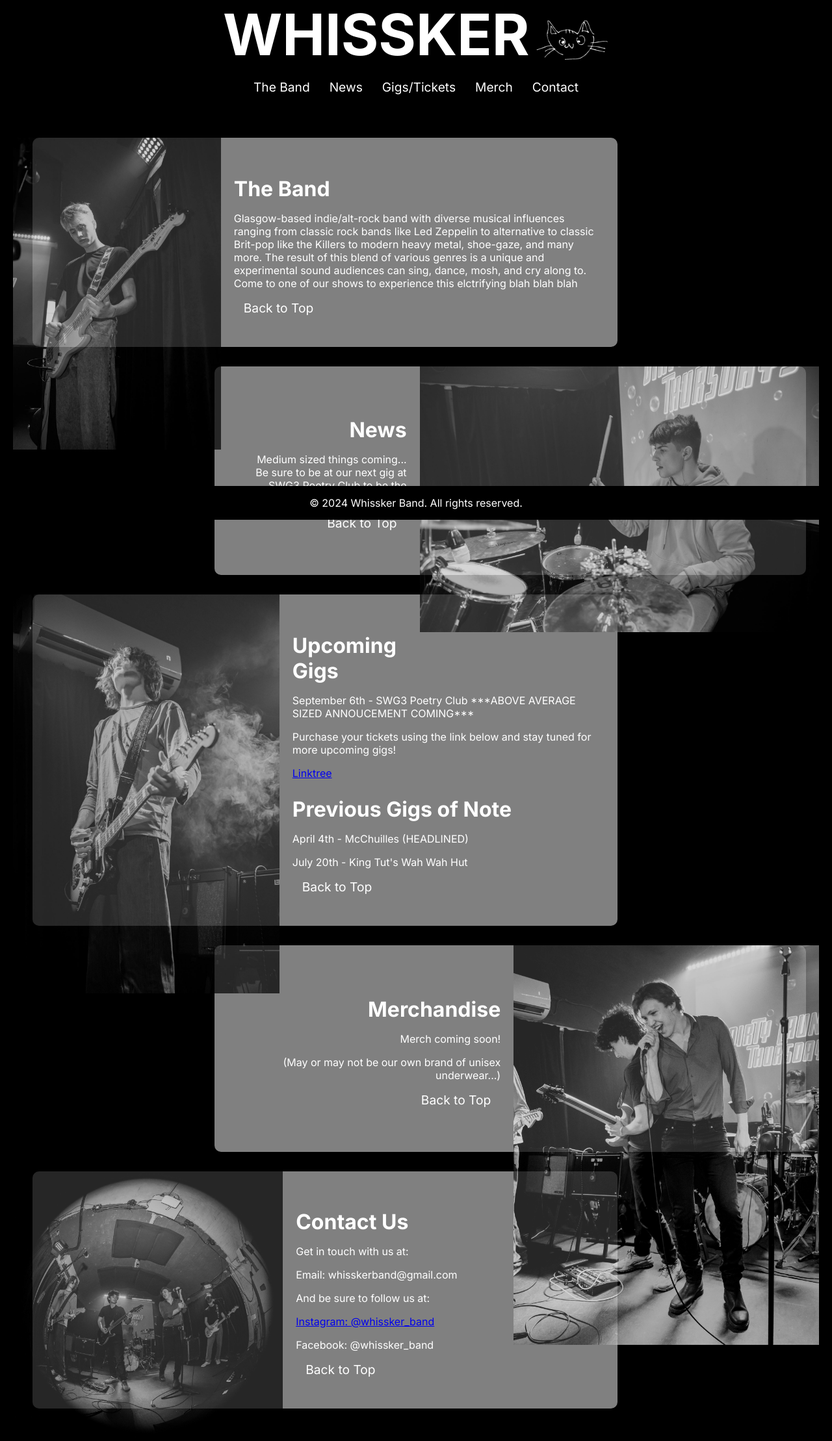
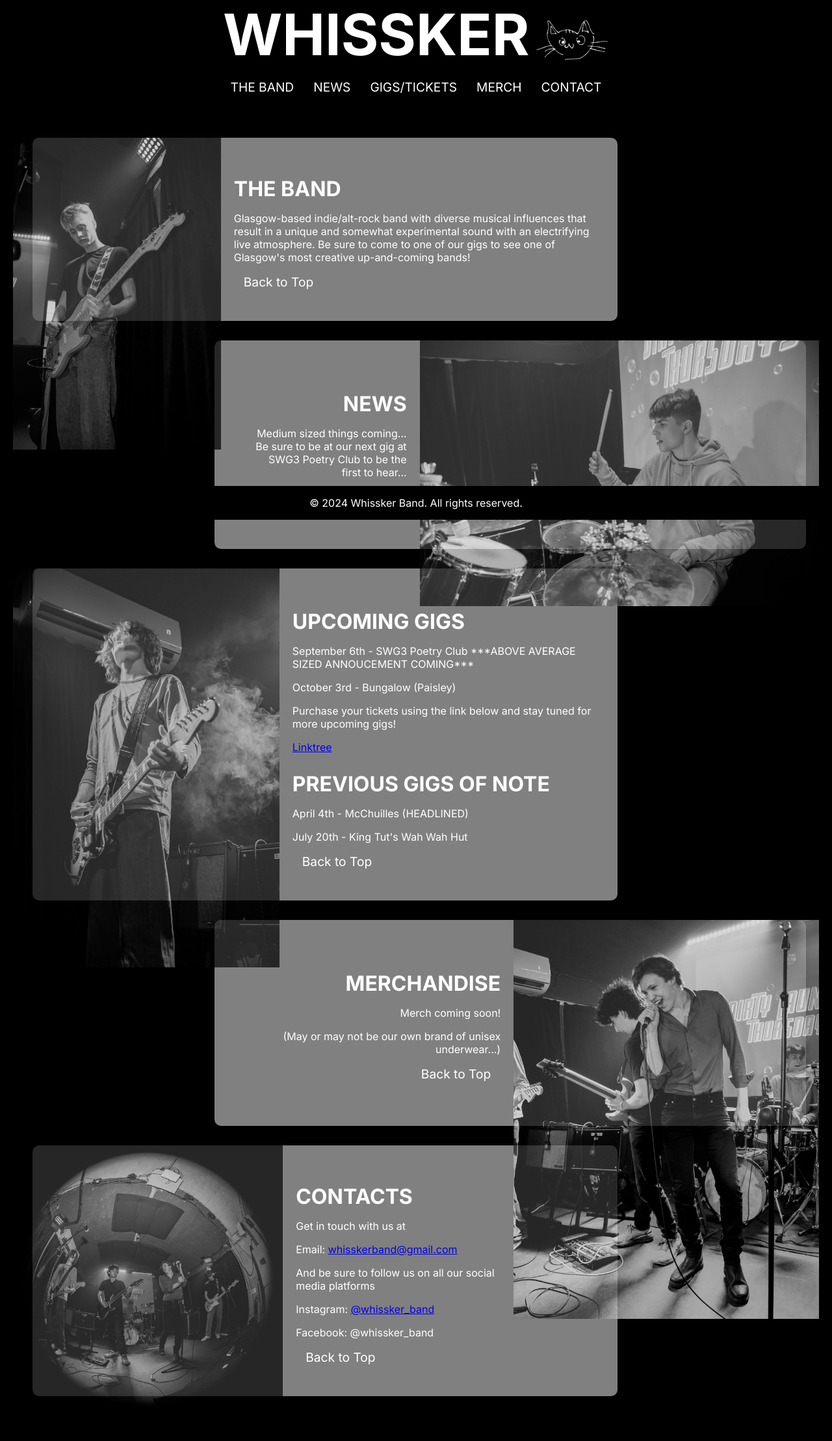
Before and after one commit to LanceGuy5/whissker-website, a Next.js app in the folder whissker-website/: page / in a window 1280 px wide. Shown: the whole page at 65% size. Built offline with nearby package versions, Linux system fonts and the light colour scheme.

Commit message:
Update page.tsx
Made some minor layout changes like rounded images and made the headlines uppercase

```diff
--- a/whissker-website/app/page.tsx
+++ b/whissker-website/app/page.tsx
@@ -76,11 +76,11 @@ export default function Home() {
         </div>
         <nav>
             <ul className="flex min-h-screen flex-col items-center justify-between p-24">
-                <li><a href="#bio">The Band</a></li>
-                <li><a href="#news">News</a></li>
-                <li><a href="#gigs">Gigs/Tickets</a></li>
-                <li><a href="#merch">Merch</a></li>
-                <li><a href="#contact">Contact</a></li>
+                <li><a href="#bio">THE BAND</a></li>
+                <li><a href="#news">NEWS</a></li>
+                <li><a href="#gigs">GIGS/TICKETS</a></li>
+                <li><a href="#merch">MERCH</a></li>
+                <li><a href="#contact">CONTACT</a></li>
             </ul>
 
         </nav>
@@ -92,11 +92,11 @@ export default function Home() {
 
         <section id="bio">
             <div className="pictureL">
-              <img src="/paul.JPG" width={3*106.6} height={3*160.0} alt="Paul" />
+              <img src="/paul.JPG" width={3*106.6} height={3*160.0} alt="Paul" className="curve"/>
             </div>
             <div className="textL">
-              <h2>The Band</h2>
-              <p>Glasgow-based indie/alt-rock band with diverse musical influences ranging from classic rock bands like Led Zeppelin to alternative to classic Brit-pop like the Killers to modern heavy metal, shoe-gaze, and many more. The result of this blend of various genres is a unique and experimental sound audiences can sing, dance, mosh, and cry along to. Come to one of our shows to experience this elctrifying blah blah blah</p>
+              <h2>THE BAND</h2>
+              <p>Glasgow-based indie/alt-rock band with diverse musical influences that result in a unique and somewhat experimental sound with an electrifying live atmosphere. Be sure to come to one of our gigs to see one of Glasgow's most creative up-and-coming bands!</p>
               <nav>
               <ul className="home">
                 <li><a href="#home">Back to Top</a></li>
@@ -111,10 +111,10 @@ export default function Home() {
 
         <section id="news">
             <div className="pictureR">
-              <img src="/scott.JPG" width={3*204.8} height={3*136.6} alt="Scott" />
+              <img src="/scott.JPG" width={3*204.8} height={3*136.6} alt="Scott" className="curve"/>
             </div>
             <div className="textR">
-              <h2>News</h2>
+              <h2>NEWS</h2>
               <p>Medium sized things coming... Be sure to be at our next gig at SWG3 Poetry Club to be the first to hear...</p>
               <nav>
               <ul className="home">
@@ -126,15 +126,16 @@ export default function Home() {
 
         <section id="gigs">
             <div className="pictureL">
-              <img src="/jack.JPG" width={3*136.6} height={3*204.8} alt="Jack"/>
+              <img src="/jack.JPG" width={3*136.6} height={3*204.8} alt="Jack" className="curve"/>
             </div>
             <div className="textL">
-              <h2>Upcoming Gigs</h2>
+              <h2>UPCOMING GIGS</h2>
               <p>September 6th - SWG3 Poetry Club ***ABOVE AVERAGE SIZED ANNOUCEMENT COMING***</p>
+              <p>October 3rd - Bungalow (Paisley)</p>
               <p>Purchase your tickets using the link below and stay tuned for more upcoming gigs!</p>
               <a href="https://linktr.ee/whissker?fbclid=PAZXh0bgNhZW0CMTEAAaba_qccegyTDrtW5YS-tyWEjoQv4Adkn34cWbnUZnQlJt7mn5QAYyK5siE_aem_MW5vdJjnvXyHMlvQ5MeLYg">
               Linktree</a>
-              <h2>Previous Gigs of Note</h2>
+              <h2>PREVIOUS GIGS OF NOTE</h2>
               <p>April 4th - McChuilles (HEADLINED)</p>
               <p>July 20th - King Tut's Wah Wah Hut</p>
               <nav>
@@ -147,10 +148,10 @@ export default function Home() {
 
         <section id="merch">
             <div className="pictureR">
-              <img src="/josh.JPG" width={3*156.6} height={3*204.8} alt="Josh" />
+              <img src="/josh.JPG" width={3*156.6} height={3*204.8} alt="Josh" className="curve"/>
             </div>
             <div className="textR">
-              <h2>Merchandise</h2>
+              <h2>MERCHANDISE</h2>
               <p>Merch coming soon!</p>
               <p>(May or may not be our own brand of unisex underwear...)</p>
               <nav>
@@ -163,14 +164,14 @@ export default function Home() {
 
         <section id="contact">
             <div className="pictureL">
-              <img src="/whole band copy.JPG" width={3*138.4} height={3*136.6} alt="Whissker" />
+              <img src="/whole band copy.JPG" width={3*138.4} height={3*136.6} alt="Whissker" className="curve"/>
             </div>
             <div className="textL">
-              <h2>Contact Us</h2>
-              <p>Get in touch with us at:</p>
-              <p>Email: whisskerband@gmail.com</p>
-              <p>And be sure to follow us at:</p>
-              <a href="https://www.instagram.com/whissker_band?utm_source=ig_web_button_share_sheet&igsh=ZDNlZDc0MzIxNw==">Instagram: @whissker_band</a>
+              <h2>CONTACTS</h2>
+              <p>Get in touch with us at</p>
+              <p>Email: <a href="mailto:whisskerband@gmail.com">whisskerband@gmail.com</a></p>
+              <p>And be sure to follow us on all our social media platforms</p>
+              <p>Instagram: <a href="https://www.instagram.com/whissker_band?utm_source=ig_web_button_share_sheet&igsh=ZDNlZDc0MzIxNw==">@whissker_band</a></p>
               <p>Facebook: @whissker_band</p>
               <nav>
               <ul className="home">
```
